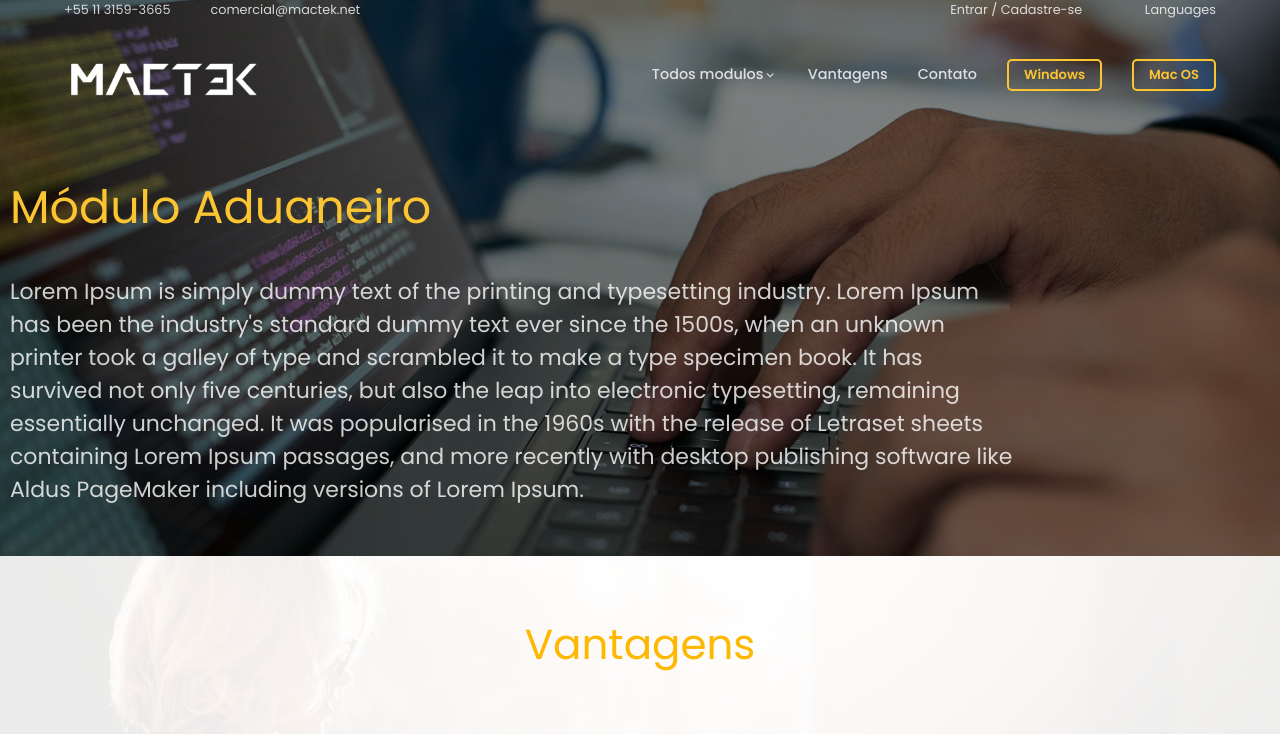
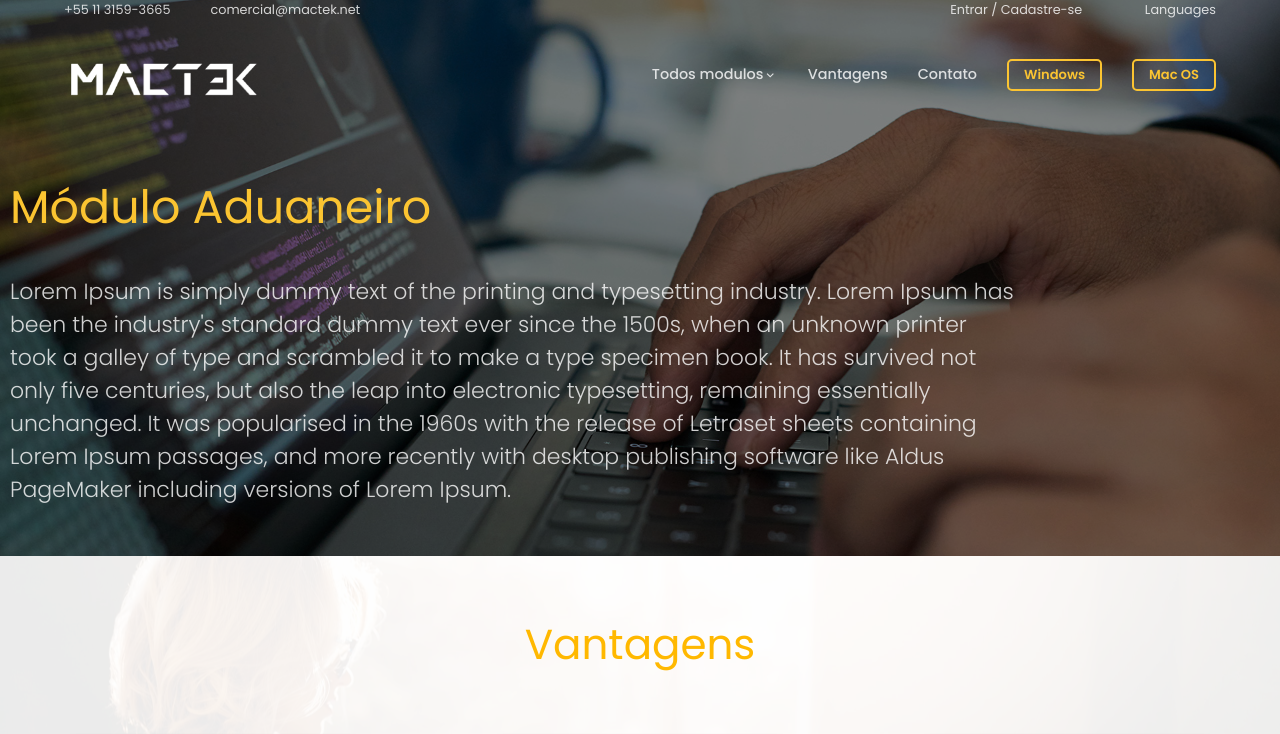
Before and after one commit to arturwatana/layout-mactek, a React (Vite) app: page /modulos/aduaneiro in a window 1280 px wide. Shown: the top 734 px of the page. Built offline with nearby package versions, Linux system fonts and the light colour scheme.

Commit message:
fix: fontsize

```diff
--- a/src/Components/IndividualModule/index.tsx
+++ b/src/Components/IndividualModule/index.tsx
@@ -68,8 +68,8 @@ export default function IndividualModule() {
               {module ? <>
                 <Flex textAlign={"left"} w={{ sm: "95%", lg: "80%" }} zIndex={500} p={{ sm: "60px 0 0 0", lg: "80px 0 0 0" }} >
                   <Flex flexDir={"column"} gap="40px">
-                    <Heading color={"#fbc431"} w="100%" textAlign={{ sm: "center", lg: "start" }} fontWeight={400} fontSize={{ sm: "42px", lg: "46px" }} >{module.name}</Heading>
-                    <Text color={"rgba(255,255,255,0.8)"} fontWeight={400} fontSize={{sm: '20px',lg:'22px'}}>{module.description}</Text>
+                    <Heading color={"#fbc431"} w="100%" textAlign={{ sm: "center", lg: "start" }} fontWeight={400} fontSize={{ sm: "40px", lg: "46px" }} >{module.name}</Heading>
+                    <Text color={"rgba(255,255,255,0.8)"} fontWeight={300} fontSize={{sm: '18px',lg:'22px'}}>{module.description}</Text>
                   </Flex>
                 </Flex>
               </> : <Flex w="40%" zIndex={500} p="120px 0 0 0" ><Text fontSize={22} color="white" textAlign={"center"}>Módulo nao encontrado, tente novamente mais tarde</Text></Flex>}
```
